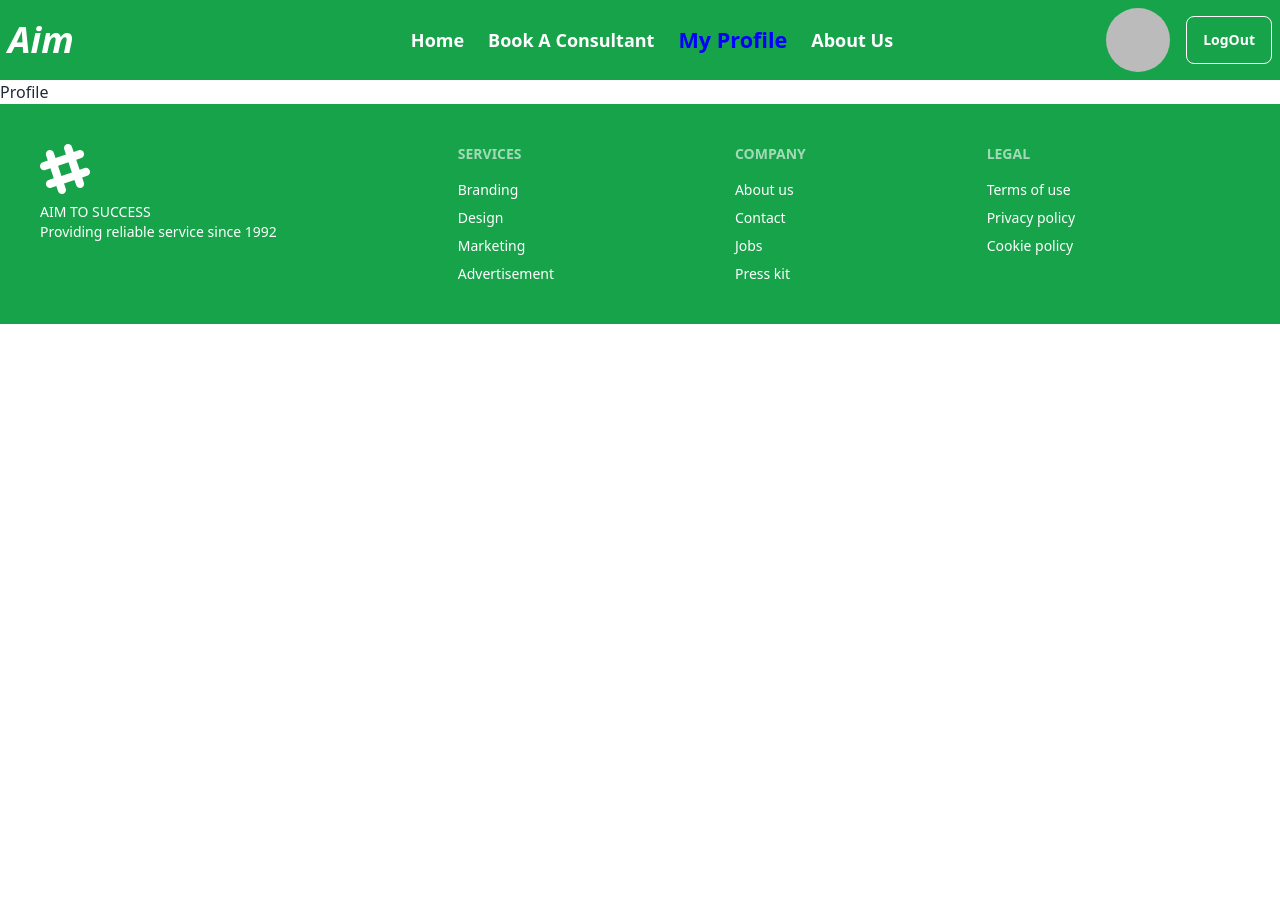
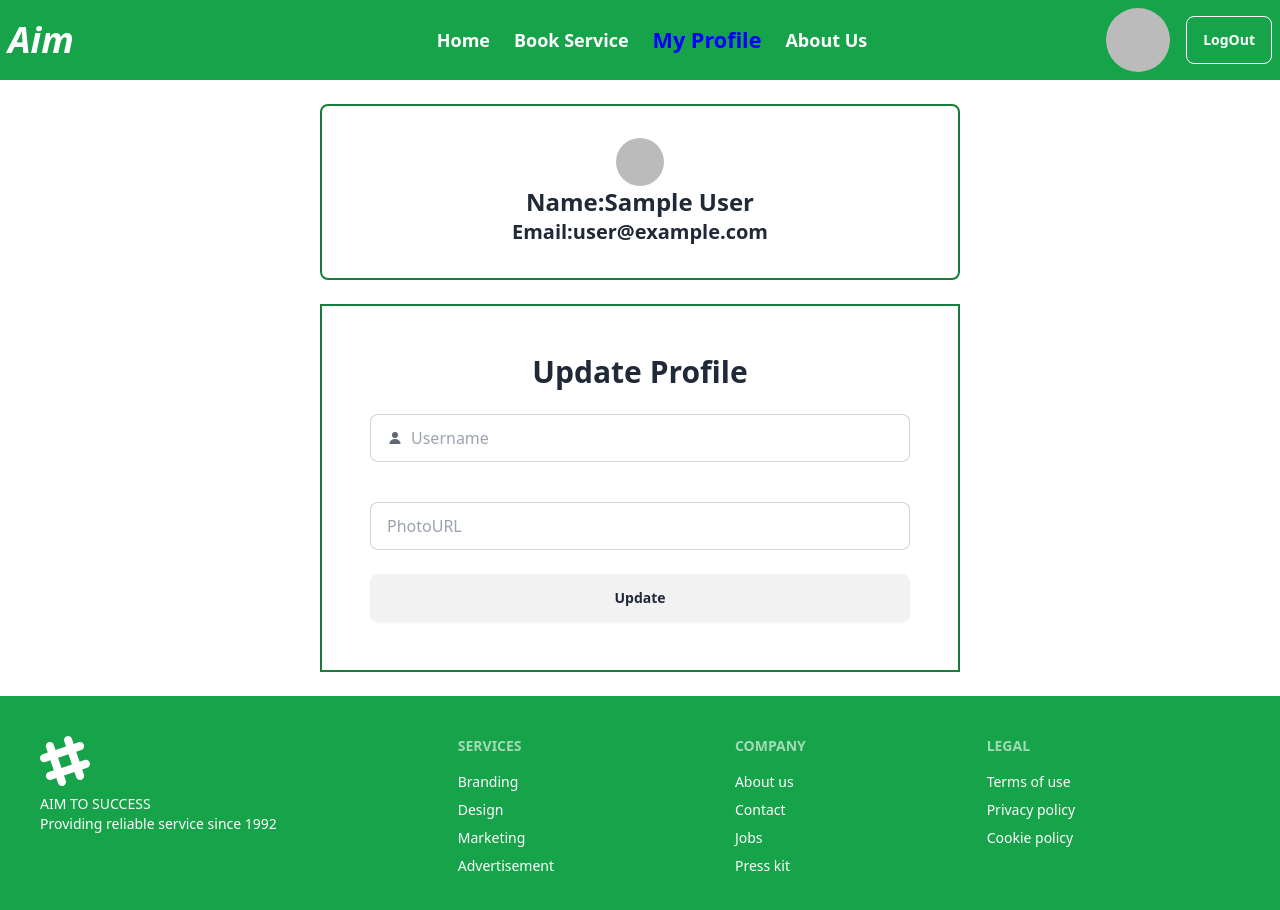
Before and after one commit to Tabassum290/Aim-for-success, a React (Vite) app: page /profile in a window 1280 px wide. Shown: the top 910 px of the page. Before the commit the page ends 800 px from the top, so only its background shows below. Built offline with nearby package versions, Linux system fonts and the light colour scheme; no server answers; sample sign-in values are in the browser's storage.

Commit message:
Forgot Password Done

```diff
--- a/package.json
+++ b/package.json
@@ -19,7 +19,8 @@
     "react-icons": "^5.3.0",
     "react-router-dom": "^6.28.0",
     "react-toastify": "^10.0.6",
-    "sort-by": "^1.2.0"
+    "sort-by": "^1.2.0",
+    "swiper": "^11.1.15"
   },
   "devDependencies": {
     "@eslint/js": "^9.13.0",
--- a/src/Components/Consultant.jsx
+++ b/src/Components/Consultant.jsx
@@ -1,15 +1,75 @@
-import React from 'react';
 import Navbar from './Navbar';
 import Footer from './Footer';
+import { useLoaderData } from 'react-router-dom';
+import { toast } from 'react-toastify';
+import { useState } from 'react';
 
 const Consultant = () => {
-    return (
-        <div>
-            <Navbar/>
-            Consultant
-            <Footer/>
-        </div>
-    );
+  const { data } = useLoaderData();
+  const [bookedServices, setBookedServices] = useState(new Set());
+  const handleBook = (serviceId) => {
+    setBookedServices((prev) => new Set(prev).add(serviceId));
+    toast.success('Service Booked Successfully!', { autoClose: 2000 });
+  };
+
+  return (
+    <div>
+      <Navbar />
+      <main className="w-11/12 mx-auto">
+        <h1 className="text-3xl font-bold text-center my-8">
+          Book Your Required Service
+        </h1>
+        <section className="grid grid-cols-1 md:grid-cols-2 lg:grid-cols-3 gap-6">
+          {data.map((service, index) => (
+            <div key={index} className="card bg-base-100 w-96 my-8 border-2 border-green-700">
+              <figure>
+                <img
+                  className="h-[300px]"
+                  src={service.image || 'https://via.placeholder.com/300'}
+                  alt={service.service_name || 'Service'}
+                />
+              </figure>
+              <div className="card-body">
+                <h2 className="card-title">
+                  {service.service_name || 'Service Name'}
+                  <div className="badge badge-success text-white">
+                    {service.category || 'Category'}
+                  </div>
+                </h2>
+                <p>
+                  <span className="font-bold text-lg">Counselor: </span>
+                  {service.counselor || 'Not Available'}
+                </p>
+                <p className='font-bold'>Duration :<span className='font-semibold'>{service.duration || 'N/A'}</span></p>
+                <div className="card-actions justify-between items-center">
+                  <div className="badge badge-outline text-center p-4 font-semibold text-green-800">
+                    {service.pricing || 'N/A'}
+                  </div>
+                  <div className="badge badge-outline text-center p-4 font-semibold text-green-800">
+                  <div className="rating">
+  <input type="radio" name="rating-2" className="mask mask-star-2 bg-orange-400" />
+  </div>
+                    {service.rating || 'N/A'}
+                  </div>
+
+                  <button
+                    onClick={() => handleBook(service.id)}
+                    className={`btn btn-primary font-bold text-lg text-white ${
+                      bookedServices.has(service.id) ? 'btn-disabled' : ''
+                    }`}
+                    disabled={bookedServices.has(service.id)}
+                  >
+                    {bookedServices.has(service.id) ? 'Booked' : 'Book Now'}
+                  </button>
+                </div>
+              </div>
+            </div>
+          ))}
+        </section>
+      </main>
+      <Footer />
+    </div>
+  );
 };
 
 export default Consultant;
--- a/src/Components/Login.jsx
+++ b/src/Components/Login.jsx
@@ -1,10 +1,15 @@
-import React, { useContext, useState } from 'react';
+import React, { useContext, useRef, useState } from 'react';
 import { Link, useLocation, useNavigate } from 'react-router-dom';
 import { AuthContext } from '../Provider/AuthProvider';
 import { toast } from 'react-toastify';
+import { FaEye, FaEyeSlash } from 'react-icons/fa';
+import { sendPasswordResetEmail } from 'firebase/auth';
+import { auth } from '../firebase';
 const Login = () => {
     const { userLogIn,setUser }= useContext(AuthContext);
+    const emailRef = useRef();
     const [error,setError] = useState({});
+    const [showPass,setShowPass]=useState(false);
     const location = useLocation();
     const navigate = useNavigate();
 console.log(location);
@@ -27,6 +32,20 @@ console.log(location);
         toast.error(`Login failed: ${error.message}`);
        })
     }
+const handleForgotPassword =() => {
+  console.log("sent me email",emailRef.current.value);
+  const email = emailRef.current.value;
+  if(!email){
+    toast("Please Provide a valid Email Adress");
+  }else{
+    sendPasswordResetEmail(auth,email)
+    .then(() => {
+      toast("Password Reset email sent, Please Check Your email")
+    })
+  }
+
+}
+
     return (
         <div>
            <div className="bg-base-200 p-12">
@@ -40,13 +59,17 @@ console.log(location);
           <label className="label">
             <span className="label-text">Email</span>
           </label>
-          <input type="email" placeholder="email" className="input input-bordered" name ="email"required />
+          <input type="email" placeholder="email" className="input input-bordered" ref={emailRef} name ="email"required />
         </div>
-        <div className="form-control">
+        <div className="form-control relative">
           <label className="label">
             <span className="label-text">Password</span>
           </label>
-          <input type="password" placeholder="password" name="password" className="input input-bordered" required />
+          <input type={showPass ?"text": "password"} placeholder="password" name="password" className="input input-bordered " required />
+          <button onClick={()=> setShowPass(!showPass)} className='btn btn-ghost absolute right-4 top-[34px]'>{
+            showPass ? <FaEyeSlash></FaEyeSlash>:<FaEye></FaEye>
+            }
+          </button>
          {
           error.login && (
             <label className="label text-red-600 font-semibold">
@@ -54,7 +77,7 @@ console.log(location);
           </label>
           )
          }
-          <label className="label">
+          <label onClick={handleForgotPassword} className="label">
             <a href="#" className="label-text-alt link link-hover">Forgot password?</a>
           </label>
         </div>
--- a/src/Components/Navbar.jsx
+++ b/src/Components/Navbar.jsx
@@ -15,7 +15,7 @@ const {user,logOut} = useContext(AuthContext);
   };
     const links = <>
     <NavLink to="/" className={"mx-6"}>Home</NavLink>
-    <NavLink to="/consultant">Book A Consultant</NavLink>
+    <NavLink to="/consultant">Book Service</NavLink>
     <NavLink to="/profile" className={"mx-6"}>My Profile</NavLink>
     <NavLink to="/about">About Us</NavLink>
     </>
--- a/src/Components/Services.jsx
+++ b/src/Components/Services.jsx
@@ -1,5 +1,6 @@
 import React, { useEffect, useState } from 'react';
 import Service from './Service';
+import Consultant from './Consultant';
 
 const Services = () => {
     const [services,setServices] = useState([]);
--- a/src/Layout/Profile.jsx
+++ b/src/Layout/Profile.jsx
@@ -1,13 +1,74 @@
-import React from 'react';
+import React, { useContext, useState } from 'react';
 import Navbar from '../Components/Navbar';
 import Footer from '../Components/Footer';
+import { AuthContext } from '../Provider/AuthProvider';
 
 const Profile = () => {
+    const {user} = useContext(AuthContext);
+    const [showName, setShowName,createNewUser] = useState(false);
+const handleUpdateProfile= (e) => {
+e.preventDefault();
+const name = e.target.name.value;
+const photo = e.target.photo.value;
+console.log(name,photo);
+createNewUser()
+.then(result => {
+  console.log(result.user);
+})
+.catch(error => {
+  console.log(error.code);
+})
+
+}
     return (
         <div>
             <Navbar/>
-            Profile
-            <Footer/>
+            <div className="flex flex-col justify-center items-center my-6 border-2 border-green-700 p-8 rounded-lg w-1/2 mx-auto">
+  <div>
+  {user && user?.email ? (
+        <div className="relative flex flex-col items-center">
+          <img
+            className="w-12 rounded-full"
+            src={user?.photoURL}
+            alt="User Profile"
+          />
+       <p className="text-2xl font-semibold">Name:{user.displayName}</p>
+       <p className="text-xl font-semibold ">Email:{user.email}</p>
+    </div>
+      ) : (
+        <div className="flex flex-col items-center">
+          <img
+            className="w-8 rounded-3xl"
+            src="https://img.daisyui.com/images/stock/photo-1534528741775-53994a69daeb.webp"
+            alt="Default Avatar"
+          />
+          <p className="mt-2 text-sm font-semibold">Guest</p>
+        </div>
+      )}
+  </div>
+  </div>
+  <form onSubmit={handleUpdateProfile} className='mb-6'>
+<div className='w-1/2 flex flex-col justify-center mx-auto gap-6 border-2 p-12 mb-6 border-green-700'>
+<h1 className='text-3xl font-bold text-center'>Update Profile</h1>
+<label className="input input-bordered flex items-center gap-2 mb-4">
+  <svg
+    xmlns="http://www.w3.org/2000/svg"
+    viewBox="0 0 16 16"
+    fill="currentColor"
+    className="h-4 w-4 opacity-70">
+    <path
+      d="M8 8a3 3 0 1 0 0-6 3 3 0 0 0 0 6ZM12.735 14c.618 0 1.093-.561.872-1.139a6.002 6.002 0 0 0-11.215 0c-.22.578.254 1.139.872 1.139h9.47Z" />
+  </svg>
+  <input type="text" className="grow" name="name" placeholder="Username" />
+</label>
+<label className="input input-bordered flex items-center gap-2">
+  <input type="text" className="grow" name="photo" placeholder="PhotoURL" />
+</label>
+<button className='btn btn-brimary'>Update</button>
+</div>
+</form>
+
+<Footer/>
         </div>
     );
 };
--- a/src/Provider/AuthProvider.jsx
+++ b/src/Provider/AuthProvider.jsx
@@ -1,6 +1,6 @@
 import React, { createContext, useEffect, useState } from 'react';
 import { auth } from '../firebase';
-import { signOut, updateProfile, onAuthStateChanged } from 'firebase/auth';
+import { signOut, updateProfile, onAuthStateChanged, signInWithEmailAndPassword } from 'firebase/auth';
 
 // Create the context
 export const AuthContext = createContext();
--- a/src/Routes/Router.jsx
+++ b/src/Routes/Router.jsx
@@ -12,6 +12,7 @@ import Login from '../Components/Login';
 import Register from '../Components/Register';
 import PrivateRout from './PrivateRout';
 import About from '../Components/About';
+
 
   const Router = createBrowserRouter([
     {
@@ -29,7 +30,12 @@ import About from '../Components/About';
       },
       {
         path: "/consultant",
-        element: <PrivateRout><Consultant/></PrivateRout>,
+        element: <PrivateRout><Consultant /></PrivateRout>,
+        loader: async () => {
+          const res = await fetch("/career.json");
+          const data = await res.json();
+          return { data };
+        },
       },
       {
         path: "/service/:id",
@@ -43,8 +49,7 @@ const singleData = data.find(d => d.id === String(params.id));
 return singleData;
 },
 },
-
-   {
+{
     path:"auth",
     element:<AuthLayout/>,
     children: [
@@ -57,7 +62,7 @@ return singleData;
         element:<Register/>,
       },
     ]
-   }
+}
 
   ]);
 
```
Also changed, not shown: src/Components/Register.jsx (+9 -12 lines), 1 other file (tests, documents, lock files or other folders).
